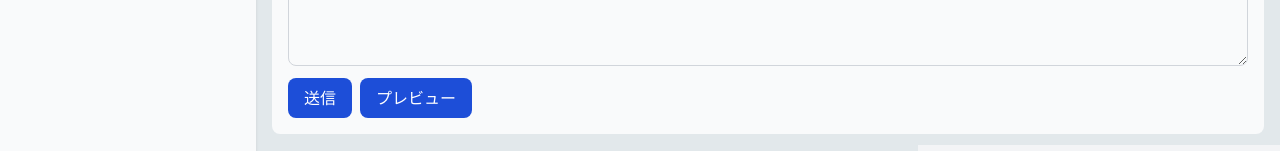
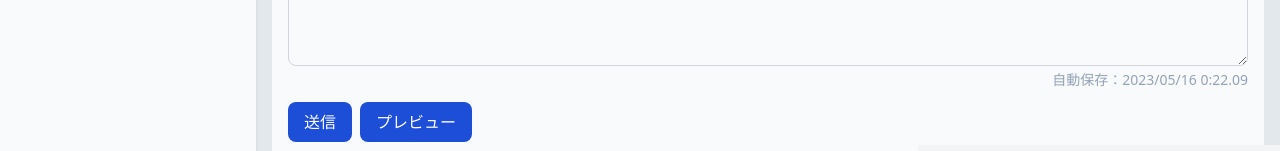
Before and after one commit to chihiros/topicpost-web, a React (Create React App) app: page /recreation/register in a window 1280 px wide. Shown: the part 623-774 px from the top of the page. Built offline with nearby package versions, Linux system fonts and the light colour scheme; no server answers; what tailwindcss-inner-border would draw is missing.

Commit message:
add: 自動保存の項目を追加

```diff
--- a/src/apps/components/templates/RecreationRegistTemplate.tsx
+++ b/src/apps/components/templates/RecreationRegistTemplate.tsx
@@ -133,6 +133,7 @@ export const RecreationRegistTemplate: React.FC = () => {
               value={messageValue}
               onChange={handleMessageChange}
             />
+          <div className="text-slate-400 text-right text-sm my-1">自動保存：2023/05/16 0:22.09</div>
           </div>
           <SubmitButton className="mr-2">送信</SubmitButton>
           <SubmitButton>プレビュー</SubmitButton>
```
